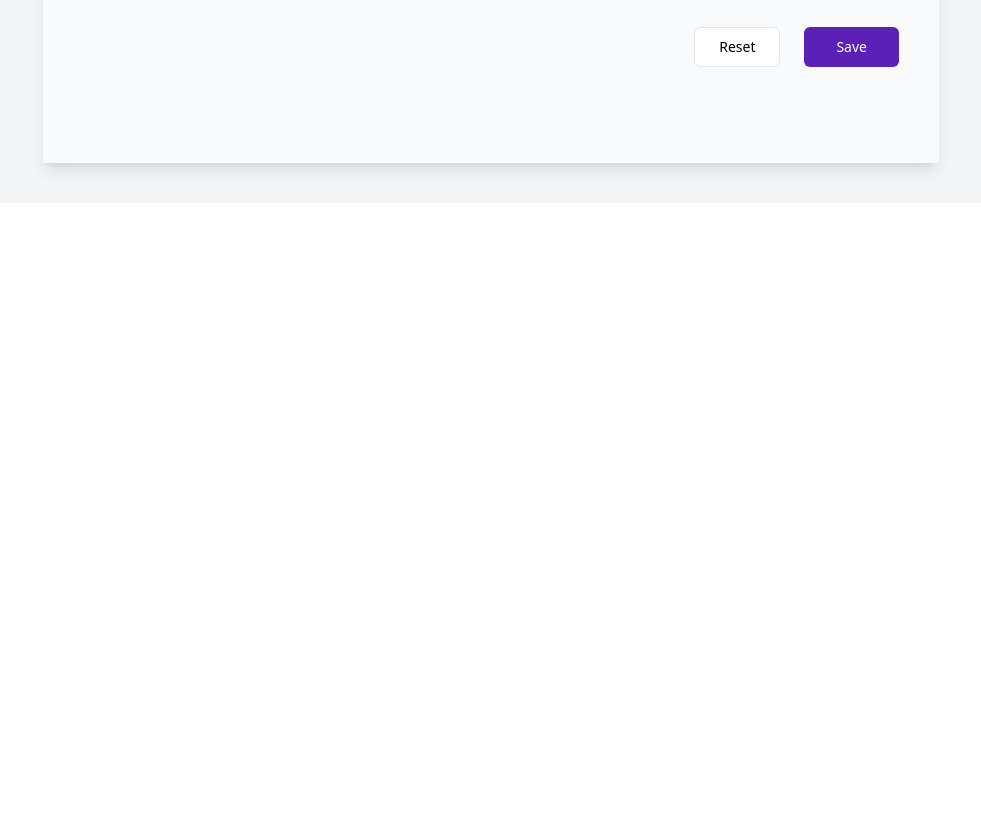
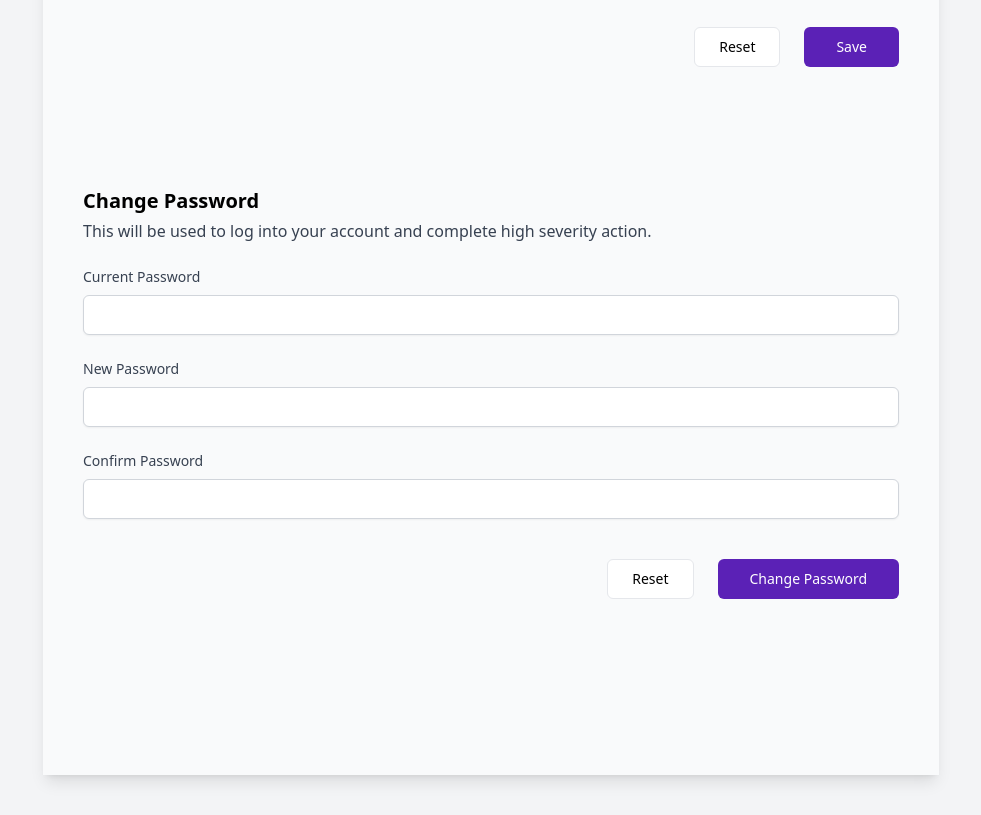
Before and after one commit to sathisk15/expense-tracker-ui, a React (Vite) app: page /settings in a window 1280 px wide. Shown: the part 773-1588 px from the top of the page, without its empty margins (149-1130 px from the left). Before the commit the page ends 976 px from the top, so only its background shows below. Built offline with nearby package versions, Linux system fonts and the light colour scheme; no server answers; sample sign-in values are in the browser's storage.

Commit message:
Change Password UI component Created and Added to Settings

```diff
--- /dev/null
+++ b/src/components/ui/ChangePassword.jsx
@@ -0,0 +1,84 @@
+import Input from './Input';
+import React from 'react';
+import { useForm } from 'react-hook-form';
+import Button from './Button';
+
+const ChangePassword = () => {
+  const {
+    register,
+    handleSubmit,
+    formState: { errors },
+    getValues,
+  } = useForm();
+
+  const submitPasswordHandler = () => {};
+  return (
+    <div className="py-20">
+      <form onSubmit={handleSubmit(submitPasswordHandler)}>
+        <div className="">
+          <p className="text-xl font-bold text-black dark:text-white mb-1">
+            Change Password
+          </p>
+          <span className="labelStyles">
+            This will be used to log into your account and complete high
+            severity action.
+          </span>
+          <div className="mt-6 space-y-6">
+            <Input
+              type="password"
+              name="currentPassword"
+              label="Current Password"
+              {...register('currentPassword', {
+                required: 'Current Password is required!',
+              })}
+              error={
+                errors.currentPassword ? errors.currentPassword.message : ''
+              }
+              className="inputStyle"
+            />
+            <Input
+              type="password"
+              name="newPassword"
+              label="New Password"
+              {...register('newPassword', {
+                required: 'New Password is required!',
+              })}
+              error={errors.newPassword ? errors.newPassword.message : ''}
+              className="inputStyle"
+            />
+            <Input
+              type="password"
+              name="confirmPassword"
+              label="Confirm Password"
+              {...register('confirmPassword', {
+                required: 'Confirm Password is required!',
+                validate: (val) => {
+                  const { newPassword } = getValues();
+                  return newPassword === val || 'Password does not match!';
+                },
+              })}
+              error={
+                errors.confirmPassword ? errors.confirmPassword.message : ''
+              }
+              className="inputStyle"
+            />
+          </div>
+        </div>
+        <div className="flex items-center mt-10 gap-6 justify-end pb-10 border-gray-200 dark:border-gray-800">
+          <Button
+            className="px-6 bg-transparent text-black dark:text-white border border-gray-200 dark:border-gray-700"
+            type="reset"
+            variant="outline"
+          >
+            Reset
+          </Button>
+          <Button type="submit" className="px-8 bg-violet-800 text-white">
+            Change Password
+          </Button>
+        </div>
+      </form>
+    </div>
+  );
+};
+
+export default ChangePassword;
--- a/src/pages/Settings.jsx
+++ b/src/pages/Settings.jsx
@@ -1,6 +1,7 @@
 import { useSelector } from 'react-redux';
 import Title from '../components/ui/Title';
 import SettingForm from '../components/ui/SettingForm';
+import ChangePassword from '../components/ui/ChangePassword';
 const Settings = () => {
   const { user } = useSelector((state) => state.auth);
   return (
@@ -22,7 +23,7 @@
             </p>
           </div>
           <SettingForm />
-          {/* {!user?.provided && <ChangePassword />} */}
+          {!user?.provided && <ChangePassword />}
         </div>
       </div>
     </div>
```
